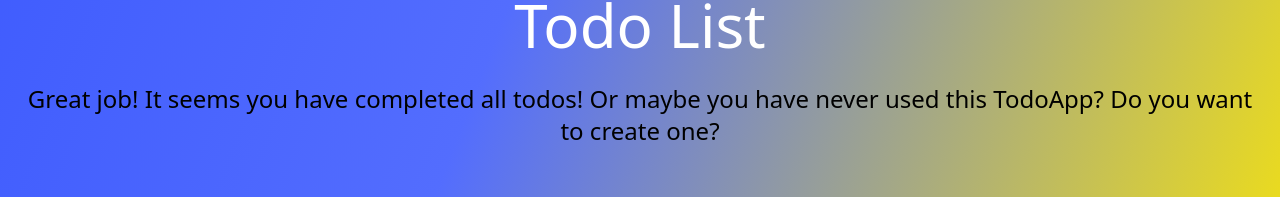
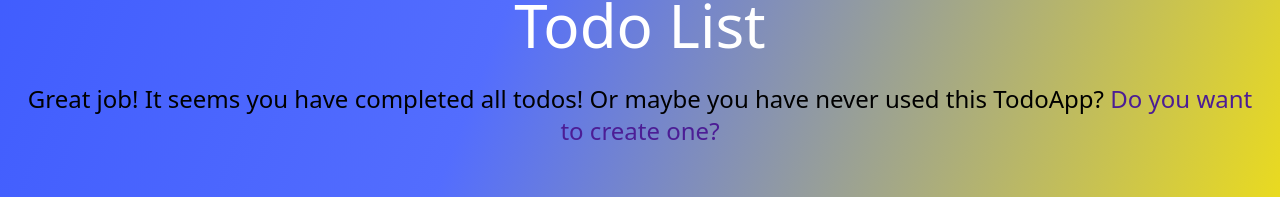
Before and after one commit to GabrielaEvtimova/todo, a React (Vite) app in the folder client/: page / in a window 1280 px wide. Shown: the part 285-482 px from the top of the page. Built offline with nearby package versions, Linux system fonts and the light colour scheme; no server answers.

Commit message:
Add color to the clickable text if there are no todos yes

```diff
--- a/client/src/components/TodoList/TodoList.jsx
+++ b/client/src/components/TodoList/TodoList.jsx
@@ -65,7 +65,7 @@ export default function TodoList({
           >
             Great job! It seems you have completed all todos! Or maybe you have
             never used this TodoApp?{" "}
-            <span className="hover:underline text-center cursor-pointer">
+            <span className="hover:underline text-center cursor-pointer text-violet-900">
               Do you want to create one?
             </span>
           </p>
```
